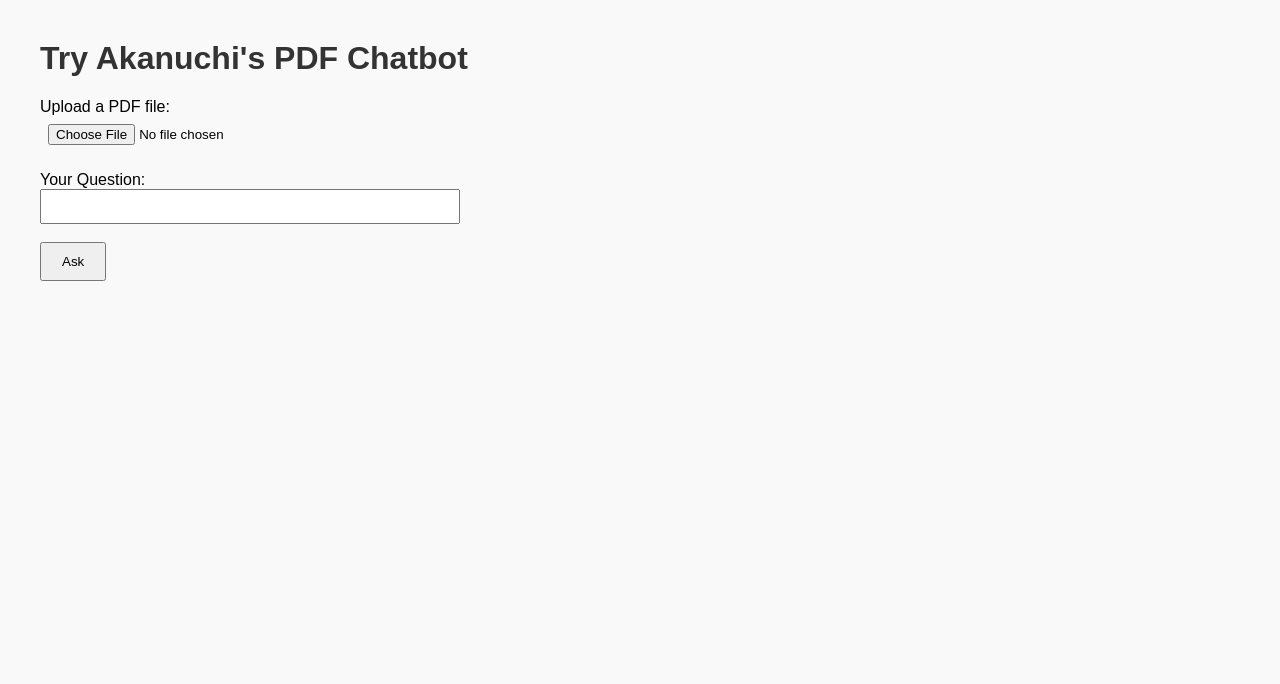
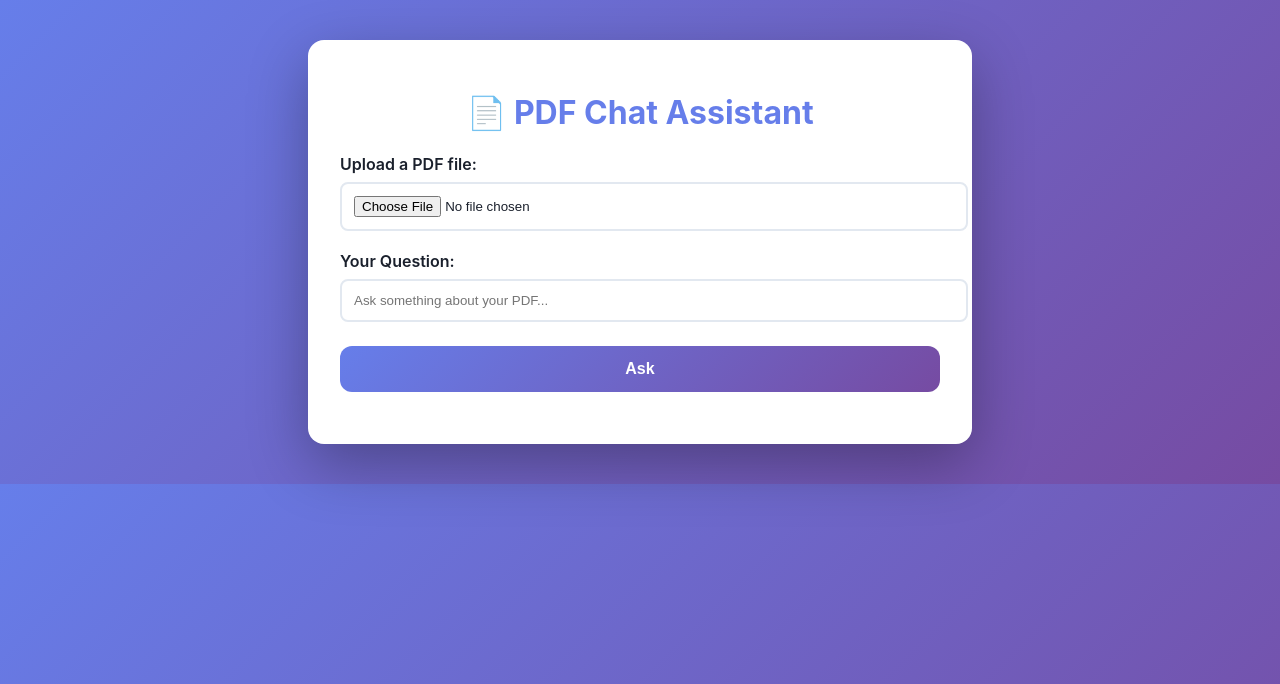
Before and after one commit to Akanuchi/advancedchatbot, a FastAPI app: page / in a window 1280 px wide. Shown: the top 684 px of the page. Run offline with FastAPI, Linux system fonts and the light colour scheme.

Commit message:
New Front end from canva

```diff
--- a/templates/index.html
+++ b/templates/index.html
@@ -1,25 +1,87 @@
 <!DOCTYPE html>
-<html>
+<html lang="en">
 <head>
-    <title>Advanced ChatBot</title>
-    <link rel="stylesheet" href="/static/style.css">
+  <meta charset="UTF-8">
+  <meta name="viewport" content="width=device-width, initial-scale=1.0">
+  <title>PDF Chat Assistant</title>
+  <link rel="stylesheet" href="/static/style.css">
+  <style>
+    body {
+      font-family: 'Inter', sans-serif;
+      margin: 0;
+      padding: 0;
+      background: linear-gradient(135deg, #667eea 0%, #764ba2 100%);
+      color: #1a202c;
+    }
+    .container {
+      max-width: 600px;
+      margin: 40px auto;
+      background: #fff;
+      border-radius: 16px;
+      padding: 32px;
+      box-shadow: 0 20px 60px rgba(0, 0, 0, 0.3);
+    }
+    h1 {
+      text-align: center;
+      color: #667eea;
+    }
+    label {
+      font-weight: 600;
+      display: block;
+      margin-top: 20px;
+    }
+    input[type="file"],
+    input[type="text"] {
+      width: 100%;
+      padding: 12px;
+      margin-top: 8px;
+      border: 2px solid #e2e8f0;
+      border-radius: 8px;
+    }
+    button {
+      margin-top: 24px;
+      width: 100%;
+      padding: 14px;
+      background: linear-gradient(135deg, #667eea 0%, #764ba2 100%);
+      color: #fff;
+      border: none;
+      border-radius: 12px;
+      font-size: 16px;
+      font-weight: 600;
+      cursor: pointer;
+    }
+    button:hover {
+      box-shadow: 0 8px 20px rgba(102, 126, 234, 0.4);
+      transform: translateY(-2px);
+    }
+    .answer {
+      margin-top: 32px;
+      background: #f7fafc;
+      padding: 20px;
+      border-radius: 12px;
+      box-shadow: inset 0 0 10px rgba(102, 126, 234, 0.1);
+    }
+  </style>
 </head>
 <body>
-    <h1>Try Akanuchi's PDF Chatbot</h1>
+  <div class="container">
+    <h1>📄 PDF Chat Assistant</h1>
+    <form method="post" action="/query" enctype="multipart/form-data">
+      <label for="file">Upload a PDF file:</label>
+      <input type="file" id="file" name="file" accept=".pdf" required>
 
-    <form method="post" action="/query" enctype="multipart/form-data">
-        <label for="file">Upload a PDF file:</label><br>
-        <input type="file" id="file" name="file" accept=".pdf" required><br><br>
+      <label for="question">Your Question:</label>
+      <input type="text" id="question" name="question" placeholder="Ask something about your PDF..." required>
 
-        <label for="question">Your Question:</label><br>
-        <input type="text" id="question" name="question" required><br><br>
-
-        <button type="submit">Ask</button>
+      <button type="submit">Ask</button>
     </form>
 
     {% if answer %}
+      <div class="answer">
         <h2>Answer:</h2>
         <p>{{ answer }}</p>
+      </div>
     {% endif %}
+  </div>
 </body>
 </html>
```
